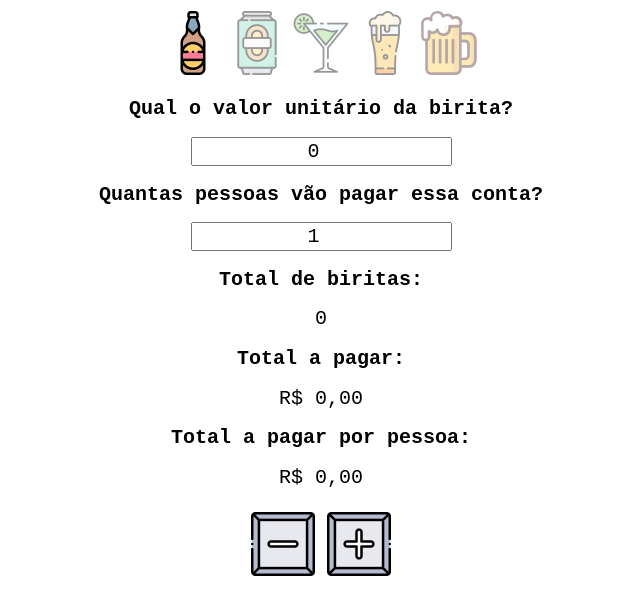
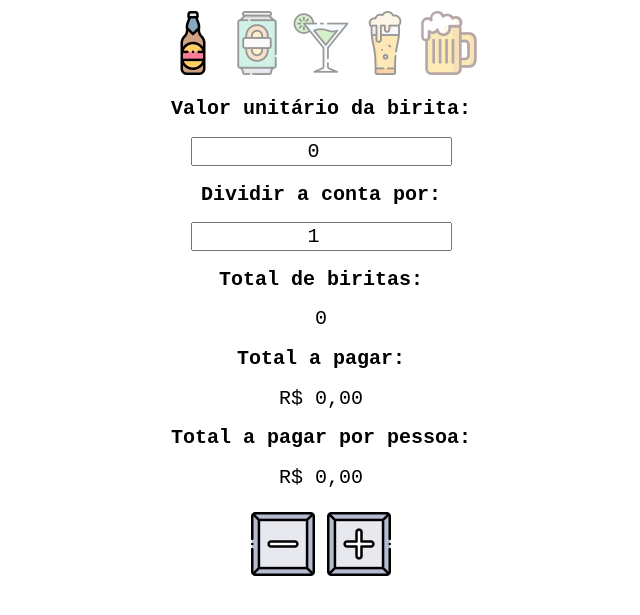
Before and after one commit to sebastiaoarmdev/beeri, a plain HTML site: page index.html in a window 1280 px wide. Shown: the part 39-654 px from the top of the page, without its empty margins (319-959 px from the left). Drawn offline with Linux system fonts and the light colour scheme.

Commit message:
🚧 implement PWA

```diff
--- a/index.html
+++ b/index.html
@@ -5,7 +5,9 @@
 	<meta http-equiv='X-UA-Compatible' content='IE=edge'>
 	<title>Beeri</title>
 	<meta name='viewport' content='width=device-width, initial-scale=1'>
+	<link rel="icon" type="image/x-icon" href="images/favicon.ico">
 	<link rel="stylesheet" type="text/css" media='screen' href="styles/main.css">
+	<link rel="manifest" href="manifest.json">
 </head>
 <body>
 	<h1>Beeri</h1>
@@ -16,14 +18,14 @@
 		<img src="images/glass.png" class="button off">
 		<img src="images/mug.png" class="button off">
 	</div>
-	<h2><label for="beerValue">Qual o valor unitário da birita?</label></h2>
+	<h2><label for="beerValue">Valor unitário da birita:</label></h2>
 	<input
 		id="beerValue"
 		type="number"
 		step=0.01
 		min=0
 		placeholder="R$">
-	<h2>Quantas pessoas vão pagar essa conta?</h2>
+	<h2>Dividir a conta por:</h2>
 	<input
 		id="payerCount"
 		type="number"
@@ -51,5 +53,6 @@
 	<br>
 	<div id="graphicBeerCount"></div>
 	<script type="text/javascript" src="scripts/main.js"></script>
+	<script type="text/javascript" src="scripts/app.js"></script>
 </body>
 </html>
```
